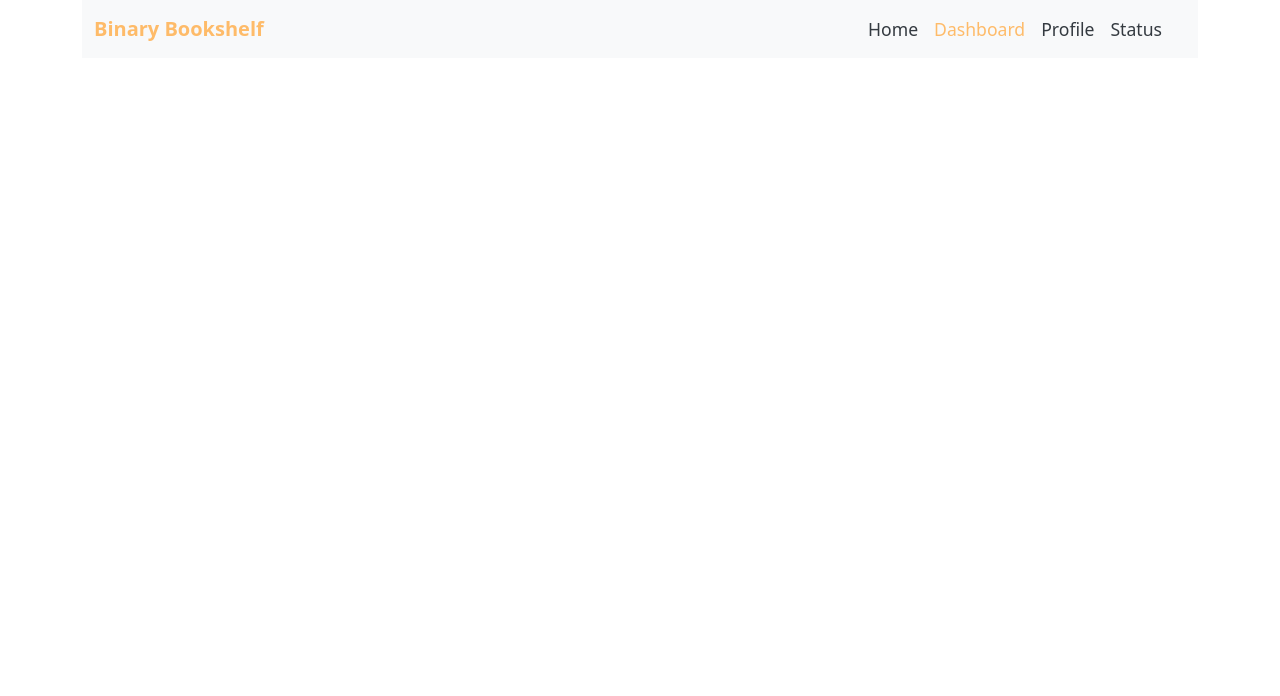
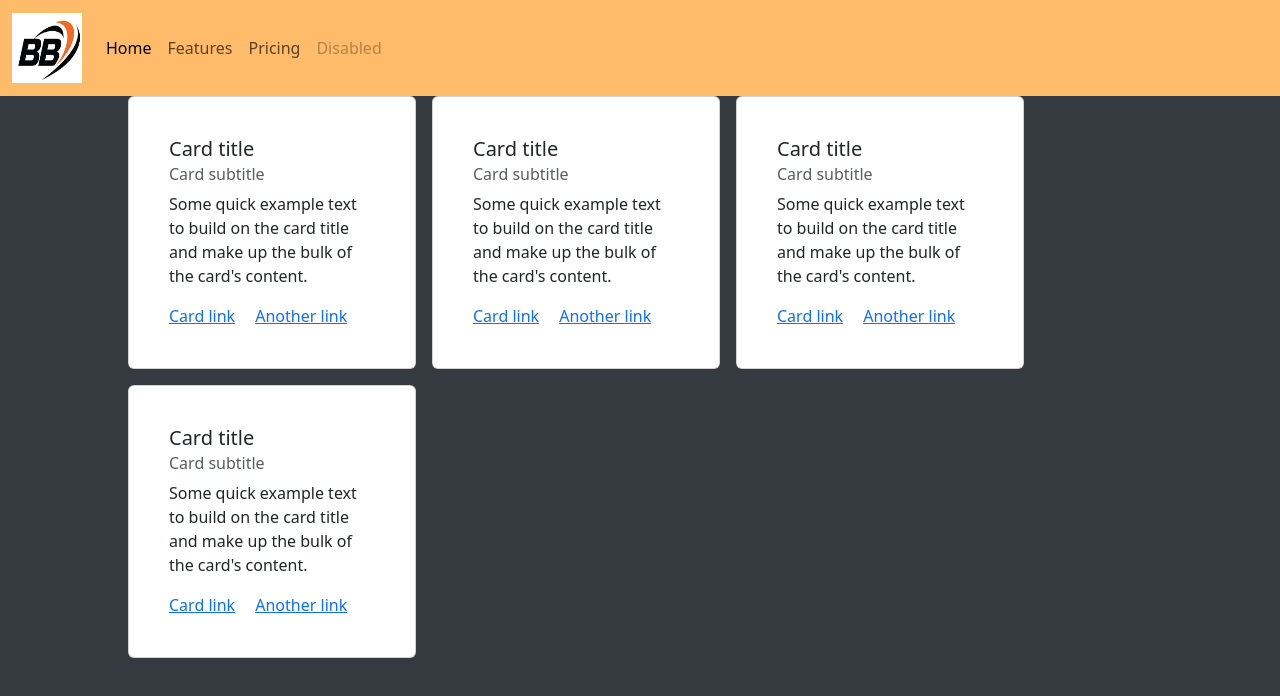
Before and after one commit to NithuJanzee/LibraryManagment_MileStone2, a plain HTML site: page LibraryFrontend/User/UserDashBoardPage/UserDashBoard.html in a window 1280 px wide. Drawn offline with Linux system fonts and the light colour scheme.

Commit message:
uploaddashboard

```diff
--- a/LibraryFrontend/User/UserDashBoardPage/UserDashBoard.css
+++ b/LibraryFrontend/User/UserDashBoardPage/UserDashBoard.css
@@ -0,0 +1,14 @@
+
+.body{
+    background-color: #343a40;
+    margin: 0;
+    padding: 0;
+}
+.logo{
+  width: 70px;
+  height: 70px;
+}
+
+.navbar{
+    background-color: #febb69;
+}
--- a/LibraryFrontend/User/UserDashBoardPage/UserDashBoard.html
+++ b/LibraryFrontend/User/UserDashBoardPage/UserDashBoard.html
@@ -5,45 +5,68 @@
     <meta name="viewport" content="width=device-width, initial-scale=1.0">
     <title>Library</title>
     <link rel="stylesheet" href="../css/bootstrap.min.css">
-    <link rel="stylesheet" href="../UserHomePage/UserGrid.css">
+    <!-- <link rel="stylesheet" href="../UserHomePage/UserGrid.css"> -->
     <link rel="stylesheet" href="../UserDashBoardPage/UserDashBoard.css">
 </head>
-<body>
-    <div class="container">
-        <nav class="navbar navbar-expand-lg navbar-light bg-light">
+<body class="body">
+  <nav class="navbar navbar-expand-lg">
     <div class="container-fluid">
-              <a class="navbar-brand" href="#">Binary Bookshelf</a>
-              <button class="navbar-toggler" type="button" data-bs-toggle="offcanvas" data-bs-target="#offcanvasNavbar" aria-controls="offcanvasNavbar">
+      <a class="navbar-brand" href=""><img src="./images/logo.jpg" class="logo"></a>
+      <button class="navbar-toggler" type="button" data-bs-toggle="collapse" data-bs-target="#navbarNavAltMarkup" aria-controls="navbarNavAltMarkup" aria-expanded="false" aria-label="Toggle navigation">
         <span class="navbar-toggler-icon"></span>
       </button>
-              <div class="offcanvas offcanvas-end" tabindex="-1" id="offcanvasNavbar" aria-labelledby="offcanvasNavbarLabel">
-                <div class="offcanvas-header">
-                  <h5 class="offcanvas-title" id="offcanvasNavbarLabel">Binary Bookshelf</h5>
-                  <button type="button" class="btn-close" data-bs-dismiss="offcanvas" aria-label="Close"></button>
-                </div>
-                <div class="offcanvas-body">
-                  <ul class="navbar-nav justify-content-end flex-grow-1 pe-3">
-                    <li class="nav-item">
-                      <a class="nav-link " href="../UserHomePage/UserGrid.html">Home</a>
-                    </li>
-                    <li class="nav-item">
-                      <a class="nav-link active" aria-current="page" href="../UserDashBoardPage/UserDashBoard.html">Dashboard</a>
-                    </li>
-                    <li class="nav-item">
-                      <a class="nav-link" href="#">Profile</a>
-                    </li>
-                    <li class="nav-item">
-                      <a class="nav-link" href="#">Status</a>
-                    </li>
-                  </ul>
+      <div class="collapse navbar-collapse" id="navbarNavAltMarkup">
+        <div class="navbar-nav">
+          <a class="nav-link active" aria-current="page" href="#">Home</a>
+          <a class="nav-link" href="#">Features</a>
+          <a class="nav-link" href="#">Pricing</a>
+          <a class="nav-link disabled" aria-disabled="true">Disabled</a>
         </div>
       </div>
     </div>
   </nav>
+    <div class="row grid gap-3"  style="margin-left: 10%;">
+      <div class="card col-3 p-4" style="width: 18rem ;">
+        <div class="card-body">
+          <h5 class="card-title">Card title</h5>
+          <h6 class="card-subtitle mb-2 text-body-secondary">Card subtitle</h6>
+          <p class="card-text">Some quick example text to build on the card title and make up the bulk of the card's content.</p>
+          <a href="#" class="card-link">Card link</a>
+          <a href="#" class="card-link">Another link</a>
+        </div>
+      </div>
+      <div class="card col-3 p-4 " style="width: 18rem;">
+        <div class="card-body">
+          <h5 class="card-title">Card title</h5>
+          <h6 class="card-subtitle mb-2 text-body-secondary">Card subtitle</h6>
+          <p class="card-text">Some quick example text to build on the card title and make up the bulk of the card's content.</p>
+          <a href="#" class="card-link">Card link</a>
+          <a href="#" class="card-link">Another link</a>
+        </div>
+      </div>
+      <div class="card col-3 p-4" style="width: 18rem;">
+        <div class="card-body">
+          <h5 class="card-title">Card title</h5>
+          <h6 class="card-subtitle mb-2 text-body-secondary">Card subtitle</h6>
+          <p class="card-text">Some quick example text to build on the card title and make up the bulk of the card's content.</p>
+          <a href="#" class="card-link">Card link</a>
+          <a href="#" class="card-link">Another link</a>
+        </div>
+      </div>
+      <div class="card col-3 p-4" style="width: 18rem;">
+        <div class="card-body">
+          <h5 class="card-title">Card title</h5>
+          <h6 class="card-subtitle mb-2 text-body-secondary">Card subtitle</h6>
+          <p class="card-text">Some quick example text to build on the card title and make up the bulk of the card's content.</p>
+          <a href="#" class="card-link">Card link</a>
+          <a href="#" class="card-link">Another link</a>
+        </div>
+      </div>
+
     </div>
 
 
-    <!-- hello Iam Divesh -->
+
     <script src="../UserDashBoardPage/UserDashBoard.js"></script>
     <script src="../js/bootstrap.min.js"></script>
 </body>
```
Also changed, not shown: LibraryFrontend/User/UserDashBoardPage/images/author.jpg (added), LibraryFrontend/User/UserDashBoardPage/images/book.jpg (added), LibraryFrontend/User/UserDashBoardPage/images/listbook.jpg (added), LibraryFrontend/User/UserDashBoardPage/images/logo.jpg (added), LibraryFrontend/User/UserDashBoardPage/images/user.png (added). Lines whose indentation alone changed are shown as unchanged.
